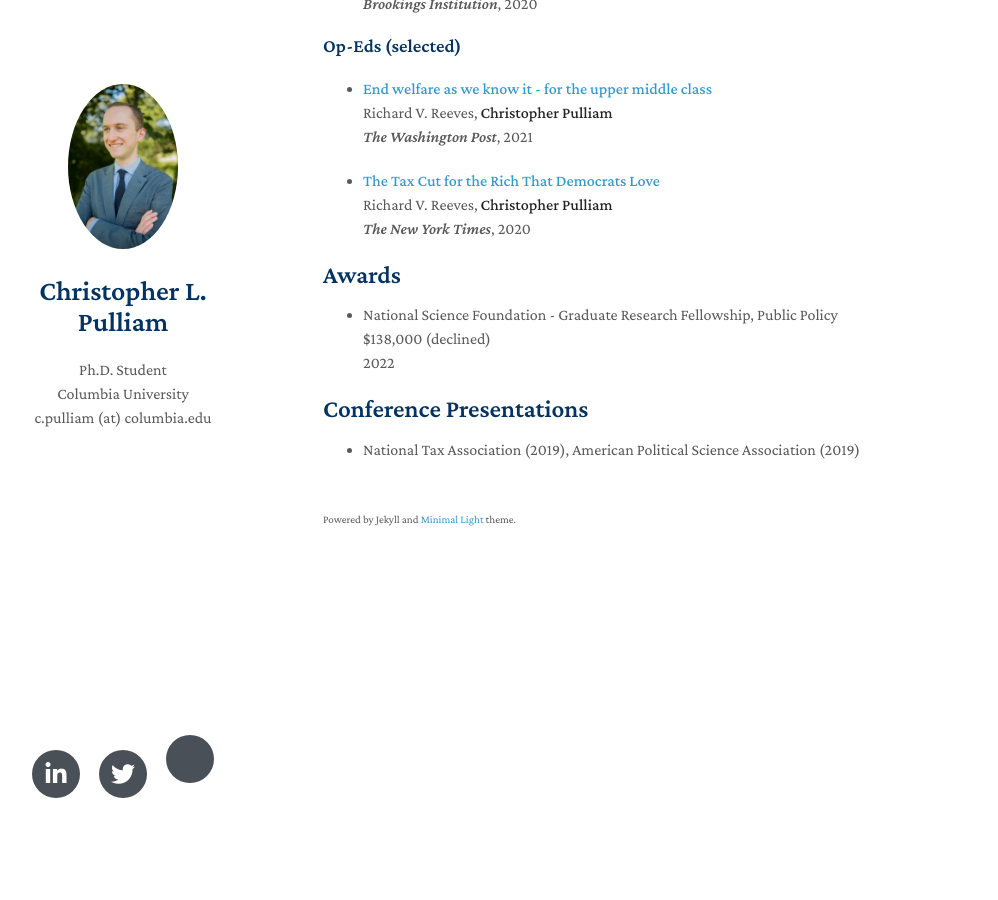
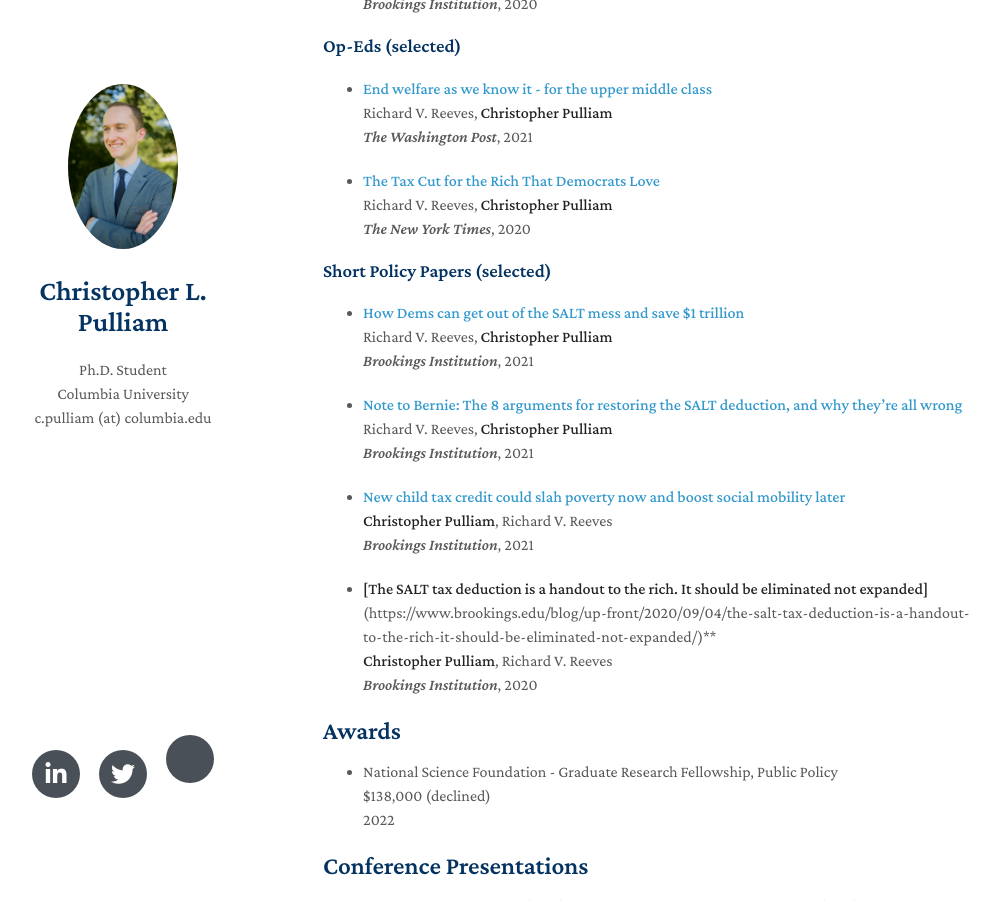
Before and after one commit to christopher-pulliam/oldsite, a Jekyll site: the page built from index.md, in a window 1280 px wide and 900 px high, scrolled down 1599 px. Shown: the whole window, without its empty margins (147-1145 px from the left). Built offline with Jekyll 4.4.1, drawn with Linux system fonts in a browser that asks for light colours; nearby versions of some CDN libraries; a style sheet for code colours, icons or effects is not loaded.

Commit message:
Update index.md

```diff
--- a/index.md
+++ b/index.md
@@ -113,6 +113,32 @@ layout: homepage
   <br>
   *The New York Times*, 2020
 
+### Short Policy Papers (selected)
+
+- **[How Dems can get out of the SALT mess and save $1 trillion](https://www.brookings.edu/blog/up-front/2021/10/02/how-dems-can-get-out-of-the-salt-mess-and-save-1-trillion-dollars/)**
+<br>
+Richard V. Reeves, **Christopher Pulliam**
+<br>
+*Brookings Institution*, 2021
+
+- **[Note to Bernie: The 8 arguments for restoring the SALT deduction, and why they're all wrong](https://www.brookings.edu/blog/up-front/2021/06/24/note-to-bernie-the-8-arguments-for-restoring-the-salt-deduction-and-why-theyre-all-wrong/)**
+<br>
+Richard V. Reeves, **Christopher Pulliam**
+<br>
+*Brookings Institution*, 2021
+
+- **[New child tax credit could slah poverty now and boost social mobility later](https://www.brookings.edu/blog/up-front/2021/03/11/new-child-tax-credit-could-slash-poverty-now-and-boost-social-mobility-later/)**
+<br>
+**Christopher Pulliam**, Richard V. Reeves
+<br>
+*Brookings Institution*, 2021
+
+- **[The SALT tax deduction is a handout to the rich. It should be eliminated not expanded]**(https://www.brookings.edu/blog/up-front/2020/09/04/the-salt-tax-deduction-is-a-handout-to-the-rich-it-should-be-eliminated-not-expanded/)**
+<br>
+**Christopher Pulliam**, Richard V. Reeves
+<br>
+*Brookings Institution*, 2020
+
 ## Awards
 - National Science Foundation - Graduate Research Fellowship, Public Policy
   <br>
```
